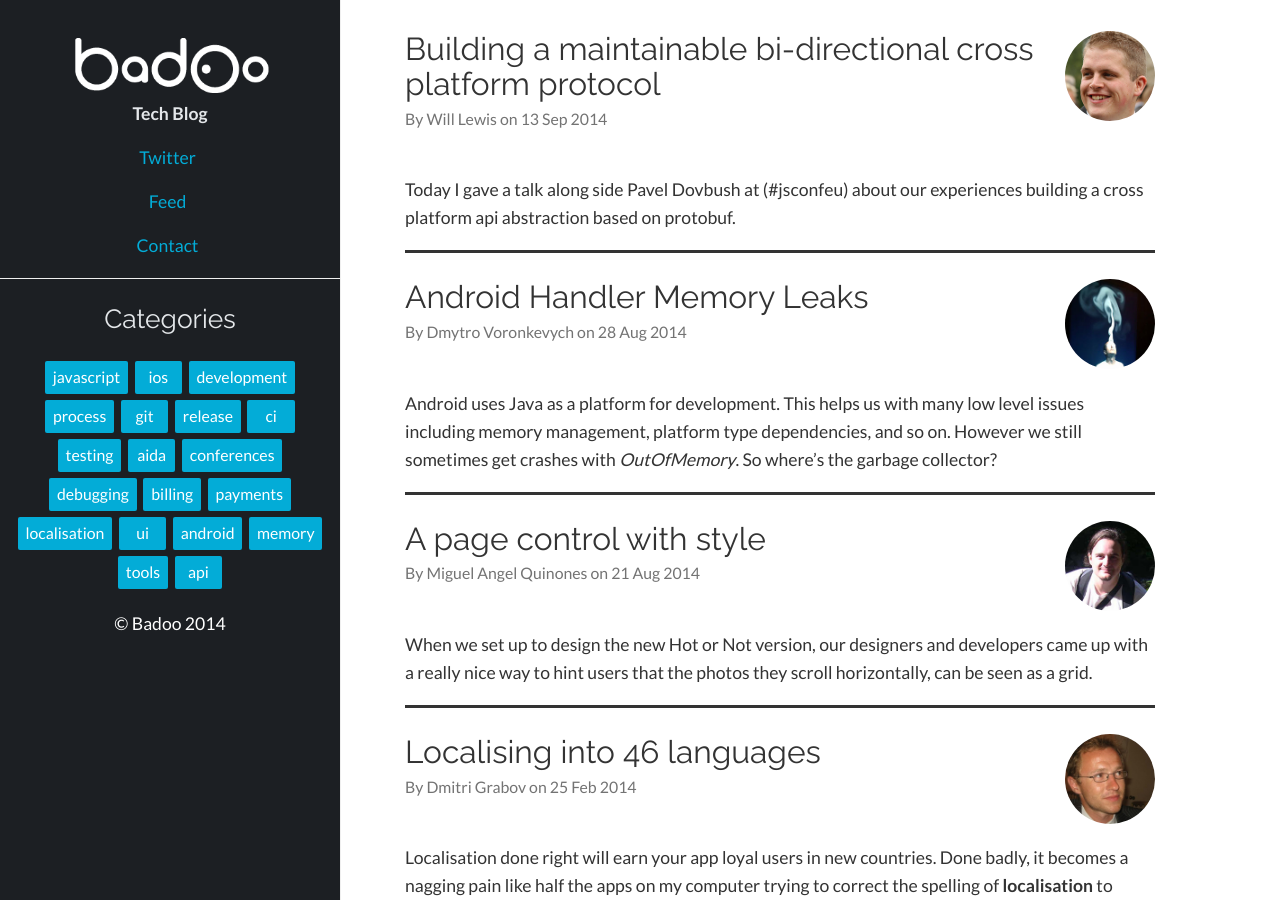
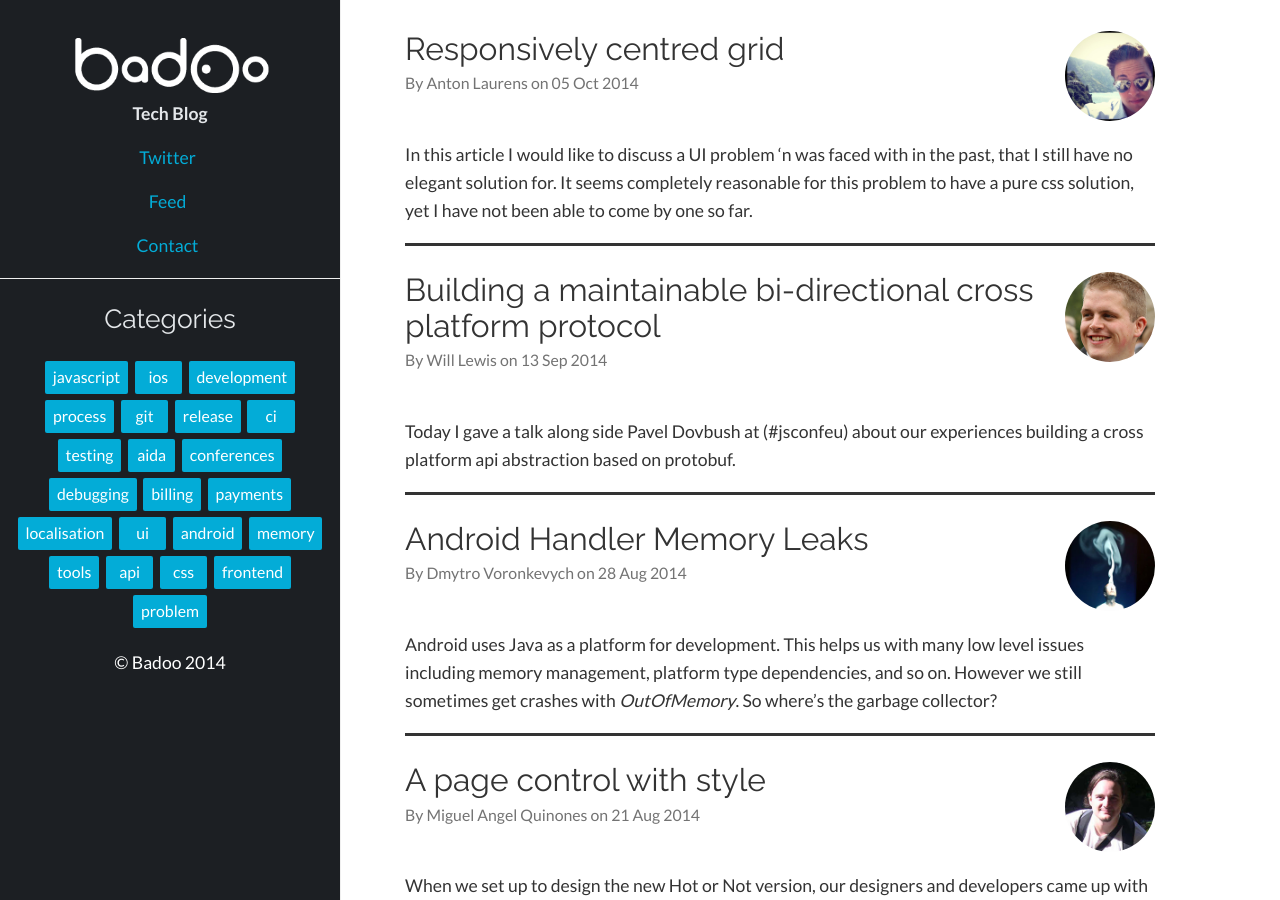
Before and after one commit to badoo/techblog, a Jekyll site: the page built from index.html, in a window 1280 px wide and 900 px high. Built offline with Jekyll 4.4.1, drawn with Linux system fonts in a browser that asks for light colours; comment, search, counter and statistics services are not loaded; some of the changed lines change nothing that is shown.

Commit message:
first draft of post

```diff
--- a/_layouts/default.html
+++ b/_layouts/default.html
@@ -40,6 +40,8 @@
     <script>
         var disqus_shortname = '{{ site.disqus_shortname }}';
     </script>
+
+    <script type="text/javascript" src="http://cdn.mathjax.org/mathjax/latest/MathJax.js?config=TeX-AMS-MML_HTMLorMML"></script>
 
 </head>
 <body>
--- /dev/null
+++ b/_posts/2014-10-05-css-centre-boxes.markdown
@@ -0,0 +1,220 @@
+---
+layout: post
+title:  Responsively centred grid
+author: Anton Laurens
+date:   2014-10-05
+categories: javascript css frontend problem
+---
+
+In this article I would like to discuss a UI problem 'n was faced with in the past, that I still have no elegant solution for. It seems completely reasonable for this
+problem to have a pure css solution, yet I have not been able to come by one so far.
+
+I ended up solving this problem in javascript; it felt wrong and it felt like a cop out. It was around the same time I started interviewing candidates for mobile web positions at Badoo,
+so I thought, why not kill two birds with one stone? After roughly 20+ interviews, most candidates are able to solve the problem, but they all resort to javascript after failing to complete the problem with only css.
+
+Is this possible? It is such a simple UI pattern we see used on the web all the time. Lemme talk you through the problem:
+
+# Problem
+
+We want to be able to render a grid of images, such that:
+
+1. The grid items are square and have a fixed width and height, with a fixed margin surrounding the image.
+2. The maximum amount of grid items should fit into the given screen width.
+3. The grid itself should be centred on the screen, thus the margin on either sides of the grid should be the same.
+4. The items in the grid are left aligned.
+5. The amount of grid items are not predetermined.
+6. The screen width is not fixed (ie. users can resize on desktop or change the device orientation on mobile)
+7. This grid should work on "all" smart phones and desktop browsers.
+
+If we depict these requirements graphically:
+
+![Output]({{page.imgdir}}/boxes.png)
+
+And if we were to look at this problem mathematically, we see that the equation we are trying to satisfy is:
+
+$$AvailableWidth = 2x + GridWidth$$
+
+where
+
+$$GridWidth = (FitAmount \times BoxSize)$$
+$$FitAmount = floor(\frac{AvailableWidth}{BoxSize})$$
+$$BoxSize =  2y + z$$
+
+Our end goal is to render something pretty like this on multiple devices in either portrait or landscape satisfying all of the requirement in the list:
+
+![Output]({{page.imgdir}}/03.png)
+
+
+# Markup
+
+Let's start by creating simple html markup and css as a starting point:
+
+HTML:
+
+{% highlight html %}
+
+<ul class="grid">
+    <li class="grid-item"></li>
+    <li class="grid-item"></li>
+    <! -- more grid items -->
+</ul>
+
+{% endhighlight %}
+
+CSS:
+
+{% highlight css %}
+
+.grid {
+    padding: 0;
+}
+
+.grid-item {
+    float: left;
+    margin: 2px;
+    width: 95px;
+    height: 95px;
+    background-color: black;
+}
+
+{% endhighlight %}
+
+This would output the following:
+
+![Output]({{page.imgdir}}/initial.png)
+
+And it voilates:
+
+> Nr 3: The grid itself should be centred on the screen, thus the margin on either sides of the grid should be the same.
+
+## 'Solution' 1
+
+Usually people's first impulse would be to add `text-align: center` to `.grid`. I guess that's fair enough to try that initially, although at the moment our grid-items are floating left and adding text alignment will actually have no effect. Let's play devil's advocate anyway by removing `float: left;` from `.grid-item` and replace it with `display: inline-block;` and add `text-align: center` to `.grid`:
+
+![Output]({{page.imgdir}}/solution_1.png)
+
+This is not a bad solution, it ticks all our boxes, except for:
+
+> Nr 4:  The items in the grid are left aligned.
+
+## 'Solution' 2
+
+Next people have an aha! moment and add `margin: 0 auto` to `.grid`. This has no affect as the grid has no fixed width, so no margin can be automatically calculated.
+
+Which then leads people to start adding fixed widths:
+
+### Fixed width v 1.0
+
+Let's assume an iPhone 6 Plus and changing `.grid` to:
+
+{% highlight css %}
+
+.grid {
+    padding: 0;
+    margin: 0 auto;
+    width: 396px // four boxes with 95px width/ height + 2px margin either side
+}
+
+{% endhighlight %}
+
+we get what we wanted!
+
+![Output]({{page.imgdir}}/solution_2_1_1.png)
+
+but as soon as we change the orientation of the device we get:
+
+![Output]({{page.imgdir}}/solution_2_1_2.png)
+
+so now we are failing:
+
+> Nr 2: The maximum amount of grid items should fit in the given screen width.
+
+### Fixed width v 2.0
+
+Well, that's not a problem, let's solve it by adding media queries:
+
+{% highlight css %}
+
+.grid {
+    padding: 0;
+    margin: 0 auto;
+}
+
+@media only screen
+and (min-device-width : 414px)
+and (max-device-width : 736px)
+and (orientation : landscape)
+and (-webkit-min-device-pixel-ratio : 3) {
+    .grid {
+        width: 693px; // seven boxes with 95px
+                      // width/ height + 2px margin either side
+    }
+}
+
+@media only screen
+and (min-device-width : 414px)
+and (max-device-width : 736px)
+and (orientation : portrait)
+and (-webkit-min-device-pixel-ratio : 3) {
+    .grid {
+        width: 396px; // four boxes with 95px
+                      // width/ height + 2px margin either side
+    }
+}
+
+{% endhighlight %}
+
+
+So, now it works on landscape on iPhone 6 Plus as well!
+
+
+![Output]({{page.imgdir}}/solution_2_2.png)
+
+But we still have that last requirement:
+
+> Nr 7: This grid should work on "all" smart phones and desktop browsers.
+
+And no, please do not suggest adding even more media queries..
+
+### Fixed width v 3.0
+
+Now this is where people start bringing javascript into the solution; using the equation set out earlier, we can calculate the container width by:
+
+$$GridWidth = (floor(\frac{AvailableWidth}{(2y + z)}) \times (2y + z))$$
+
+JS
+
+{% highlight css %}
+(function() {
+    var margin_ = 2;
+    var boxWidth_ = 95;
+    var container_ = document.querySelector('.grid');
+
+    function setGridWidth() {
+        var boxSize = (2 * margin_) + boxWidth_;
+        container_.style.width = (Math.floor(window.innerWidth / boxSize) * boxSize) + "px";
+    }
+
+})();
+{% endhighlight %}
+
+Of course this javascipt can be improved by getting the margin/ box width values on the fly, but you get the idea. If this function is then hooked to init, resize and orientation change events,
+we'll end up satisfying all of product's requirements:
+
+<table>
+<tr>
+    <td><img src="/images/css-centre-boxes/02.png"/></td>
+    <td><img src="/images/css-centre-boxes/01.png"/></td>
+    <td><img src="/images/css-centre-boxes/04.png"/></td>
+    <td><img src="/images/css-centre-boxes/03.png"/></td>
+</tr>
+</table>
+
+But its still oddly unsatisfying.
+
+# Conclusion
+
+Does anybody out there have a css only solution that could be applied to this problem? Can you do something clever with flex boxes, css calc() or is there just
+a one-liner out there that for some reason has just not come to mind?
+
+Please comment and let us know! :)
```
Also changed, not shown: images/css-centre-boxes/01.png (added), images/css-centre-boxes/02.png (added), images/css-centre-boxes/03.png (added), images/css-centre-boxes/04.png (added), images/css-centre-boxes/boxes.png (added), images/css-centre-boxes/initial.png (added), images/css-centre-boxes/solution_1.png (added), images/css-centre-boxes/solution_2_1_1.png (added), images/css-centre-boxes/solution_2_1_2.png (added), images/css-centre-boxes/solution_2_2.png (added).
